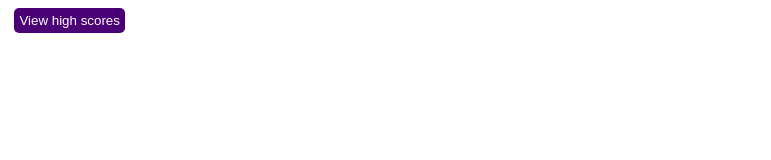
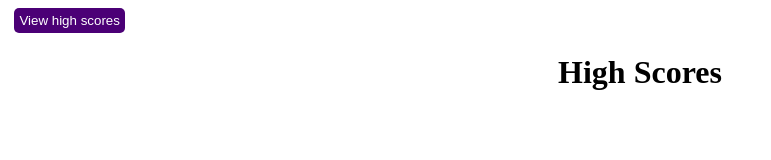
Before and after one commit to fghoneycutt/code-quiz, a plain HTML site: page index.html in a window 1280 px wide. Both pictures are taken after a click on the button "View high scores". Shown: the whole page, without its empty margins (0-771 px from the left). Drawn offline with Linux system fonts and the light colour scheme.

Commit message:
finished basic functionality

```diff
--- a/assets/css/style.css
+++ b/assets/css/style.css
@@ -1,4 +1,4 @@
-.container {
+.container, #container {
     margin: auto;
     width: 100%;
     height: 100px;
--- a/assets/js/script.js
+++ b/assets/js/script.js
@@ -178,7 +178,7 @@ var displayGameOver = function(){
   timerEl.remove();
   //create game over screen elements
   var doneScreen = document.createElement("div");
-  doneScreen.setAttribute("class", "container");
+  doneScreen.setAttribute("id", "container");
   body.appendChild(doneScreen);
   var h1Elem = document.createElement("h1");
   h1Elem.textContent = "All done!"
@@ -225,10 +225,24 @@ var displayHighScores = function(){
   var elem = document.getElementById("container");
   elem.remove();
   timerEl.remove();
+  // found this function to sort high scores at https://stackoverflow.com/questions/27178124/saving-objects-in-array-for-highscore-list
+  highScores.sort(function (a, b) {
+    return b.score - a.score;
+  });
   var scoreScreen = document.createElement("div");
-  scoreScreen.setAttribute("class", "container");
-
-
+  scoreScreen.setAttribute("id", "container");
+  body.appendChild(scoreScreen);
+  var h1Elem = document.createElement("h1");
+  h1Elem.textContent = "High Scores";
+  scoreScreen.appendChild(h1Elem);
+  var listEl = document.createElement("ol");
+  scoreScreen.appendChild(listEl);
+  // found this forEach loop to generate an HTML list from a JavaScript Array here- https://getbutterfly.com/generate-html-list-from-javascript-array/
+  highScores.forEach((highScores) => {
+    var li = document.createElement("li");
+    listEl.appendChild(li);
+    li.textContent = highScores.initials + " - " + highScores.score;
+  });
 }
 
 var loadScores = function(){
```
